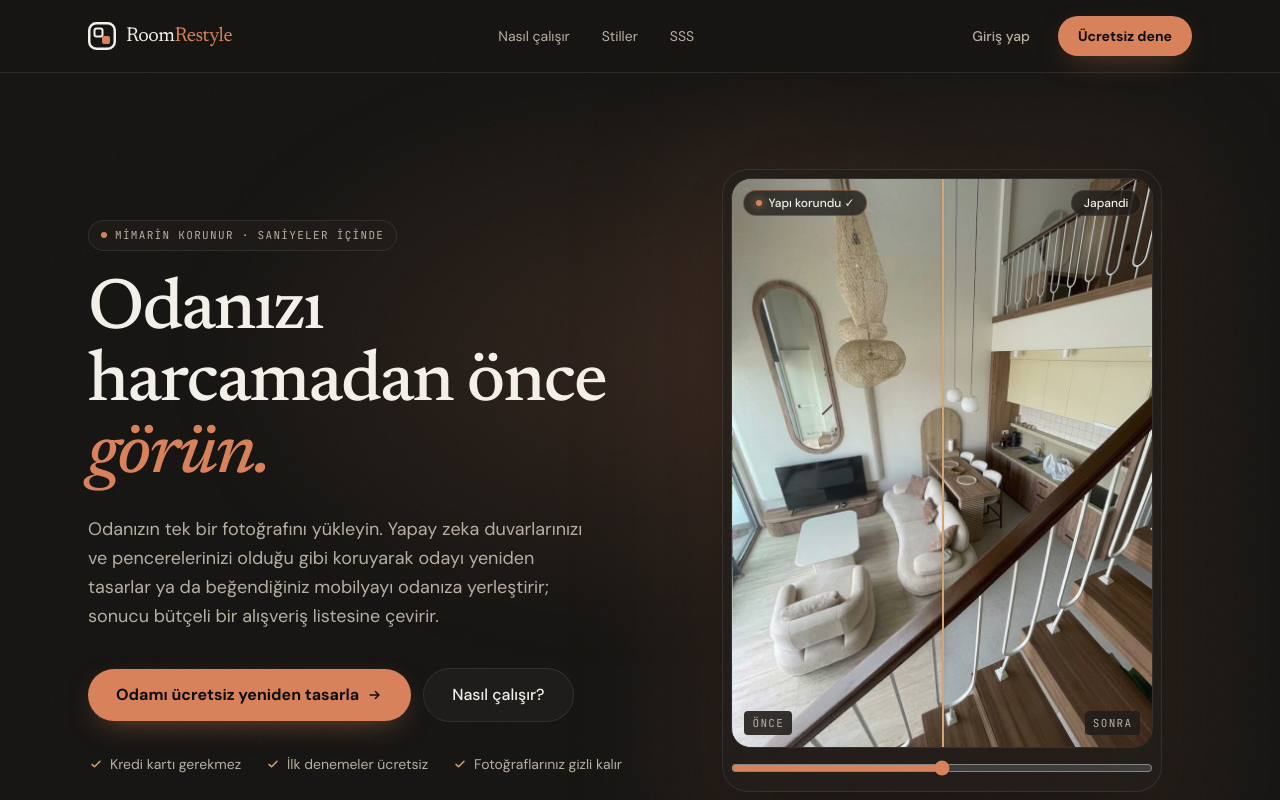
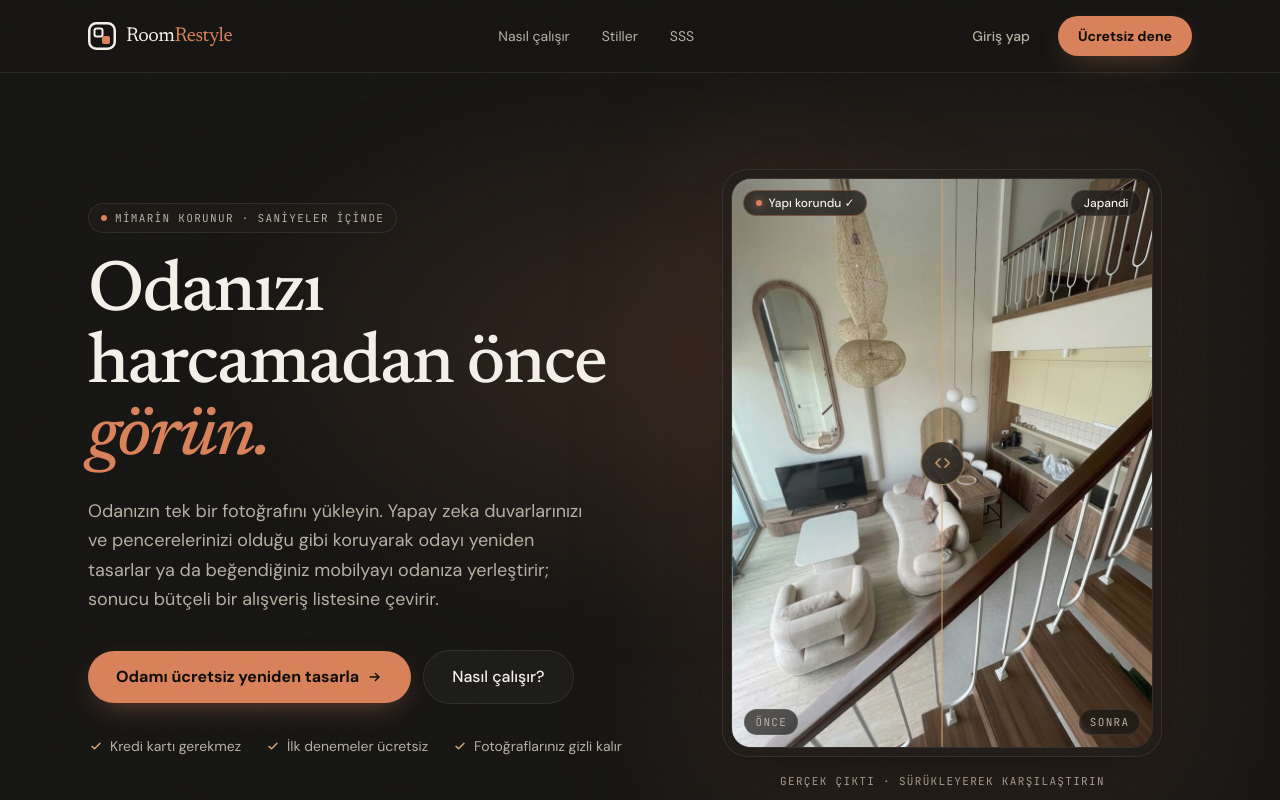
Before and after one commit to BatuhanOzkeskin/roomrestyle-app, a Next.js app: page / in a window 1280 px wide. Shown: the top 800 px of the page. Built offline with nearby package versions, Linux system fonts and the light colour scheme.

Commit message:
design: önce/sonra — görsel üzerinde sürüklenebilir tutamaç, klavye desteği
Co-Authored-By: Claude Opus 5.5 <noreply@anthropic.com>

```diff
--- a/components/BeforeAfter.tsx
+++ b/components/BeforeAfter.tsx
@@ -1,28 +1,33 @@
 "use client";
 
-import { useState, useEffect } from "react";
+import { useState, useEffect, useRef } from "react";
 
 export default function BeforeAfter({
   beforeUrl,
   afterUrl,
-  accentClass = "accent-accent",
   autoSweep = false,
 }: {
   beforeUrl: string;
   afterUrl: string;
+  /** Eski sürümden kalma; artık kullanılmıyor (ayrı kaydırma çubuğu kaldırıldı). */
   accentClass?: string;
   autoSweep?: boolean;
 }) {
   const [pos, setPos] = useState(50);
+  const [dragging, setDragging] = useState(false);
+  const boxRef = useRef<HTMLDivElement>(null);
+  const touched = useRef(false);
 
   // Bir kez kendi kendine süpür — etkileşimi öğretir + sayfaya hayat katar.
   useEffect(() => {
     if (!autoSweep) return;
+    if (window.matchMedia("(prefers-reduced-motion: reduce)").matches) return;
     let raf = 0;
-    const start = performance.now();
+    const start = performance.now() + 600;
     const dur = 2400;
     const tick = (t: number) => {
-      const p = Math.min((t - start) / dur, 1);
+      if (touched.current) return; // kullanıcı tuttuysa animasyonu bırak
+      const p = Math.min(Math.max((t - start) / dur, 0), 1);
       setPos(50 + Math.sin(p * Math.PI * 2) * 34); // 50→84→50→16→50
       if (p < 1) raf = requestAnimationFrame(tick);
       else setPos(50);
@@ -31,32 +36,90 @@ export default function BeforeAfter({
     return () => cancelAnimationFrame(raf);
   }, [autoSweep]);
 
+  function moveTo(clientX: number) {
+    const box = boxRef.current;
+    if (!box) return;
+    const r = box.getBoundingClientRect();
+    setPos(Math.min(100, Math.max(0, ((clientX - r.left) / r.width) * 100)));
+  }
+
+  function onPointerDown(e: React.PointerEvent<HTMLDivElement>) {
+    touched.current = true;
+    setDragging(true);
+    e.currentTarget.setPointerCapture(e.pointerId);
+    moveTo(e.clientX);
+  }
+
+  function onKeyDown(e: React.KeyboardEvent<HTMLDivElement>) {
+    const step = e.shiftKey ? 10 : 2;
+    if (e.key === "ArrowLeft") setPos((p) => Math.max(0, p - step));
+    else if (e.key === "ArrowRight") setPos((p) => Math.min(100, p + step));
+    else if (e.key === "Home") setPos(0);
+    else if (e.key === "End") setPos(100);
+    else return;
+    touched.current = true;
+    e.preventDefault();
+  }
+
   return (
-    <div className="w-full">
-      <div className="relative w-full overflow-hidden rounded-card border border-line">
-        <img src={afterUrl} alt="Sonra" className="block w-full" />
-        <img
-          src={beforeUrl}
-          alt="Önce"
-          className="absolute inset-0 h-full w-full object-cover"
-          style={{ clipPath: `inset(0 ${100 - pos}% 0 0)` }}
-        />
-        {/* Divider */}
-        <div className="pointer-events-none absolute inset-y-0 w-0.5 bg-gold shadow" style={{ left: `${pos}%` }} />
+    <div
+      ref={boxRef}
+      role="slider"
+      tabIndex={0}
+      aria-label="Önce/sonra karşılaştırma"
+      aria-valuemin={0}
+      aria-valuemax={100}
+      aria-valuenow={Math.round(pos)}
+      aria-valuetext={`Önce %${Math.round(pos)}`}
+      onPointerDown={onPointerDown}
+      onPointerMove={(e) => dragging && moveTo(e.clientX)}
+      onPointerUp={() => setDragging(false)}
+      onPointerCancel={() => setDragging(false)}
+      onKeyDown={onKeyDown}
+      className={`group relative w-full touch-pan-y select-none overflow-hidden rounded-card border border-line ${
+        dragging ? "cursor-grabbing" : "cursor-ew-resize"
+      }`}
+    >
+      <img src={afterUrl} alt="Sonra" draggable={false} className="pointer-events-none block w-full" />
+      <img
+        src={beforeUrl}
+        alt="Önce"
+        draggable={false}
+        className="pointer-events-none absolute inset-0 h-full w-full object-cover"
+        style={{ clipPath: `inset(0 ${100 - pos}% 0 0)` }}
+      />
 
-        <span className="label-mono absolute bottom-3 left-3 rounded bg-surface/90 px-2 py-1">Önce</span>
-        <span className="label-mono absolute bottom-3 right-3 rounded bg-surface/90 px-2 py-1">Sonra</span>
+      {/* Ayraç çizgisi + tutamaç */}
+      <div
+        className="pointer-events-none absolute inset-y-0 -translate-x-1/2"
+        style={{ left: `${pos}%` }}
+      >
+        <div className="mx-auto h-full w-px bg-gold shadow-[0_0_12px_rgb(var(--rr-gold-rgb)/0.6)]" />
+        <div
+          className={`absolute left-1/2 top-1/2 flex h-11 w-11 -translate-x-1/2 -translate-y-1/2 items-center justify-center rounded-full border border-gold/70 bg-bg/70 text-gold shadow-card backdrop-blur-md transition-transform duration-200 group-hover:scale-105 ${
+            dragging ? "scale-110" : ""
+          }`}
+        >
+          <svg viewBox="0 0 24 24" fill="none" aria-hidden="true" className="h-5 w-5">
+            <path d="m9 7-5 5 5 5M15 7l5 5-5 5" stroke="currentColor" strokeWidth="1.8" strokeLinecap="round" strokeLinejoin="round" />
+          </svg>
+        </div>
       </div>
 
-      <input
-        type="range"
-        min={0}
-        max={100}
-        value={pos}
-        onChange={(e) => setPos(Number(e.target.value))}
-        className={`mt-3 w-full cursor-ew-resize ${accentClass}`}
-        aria-label="Önce/sonra karşılaştırma"
-      />
+      <span
+        className={`label-mono pointer-events-none absolute bottom-3 left-3 rounded-full border border-ink/10 bg-bg/70 px-2.5 py-1 backdrop-blur-md transition-opacity duration-200 ${
+          pos < 12 ? "opacity-0" : "opacity-100"
+        }`}
+      >
+        Önce
+      </span>
+      <span
+        className={`label-mono pointer-events-none absolute bottom-3 right-3 rounded-full border border-ink/10 bg-bg/70 px-2.5 py-1 backdrop-blur-md transition-opacity duration-200 ${
+          pos > 88 ? "opacity-0" : "opacity-100"
+        }`}
+      >
+        Sonra
+      </span>
     </div>
   );
 }
```
